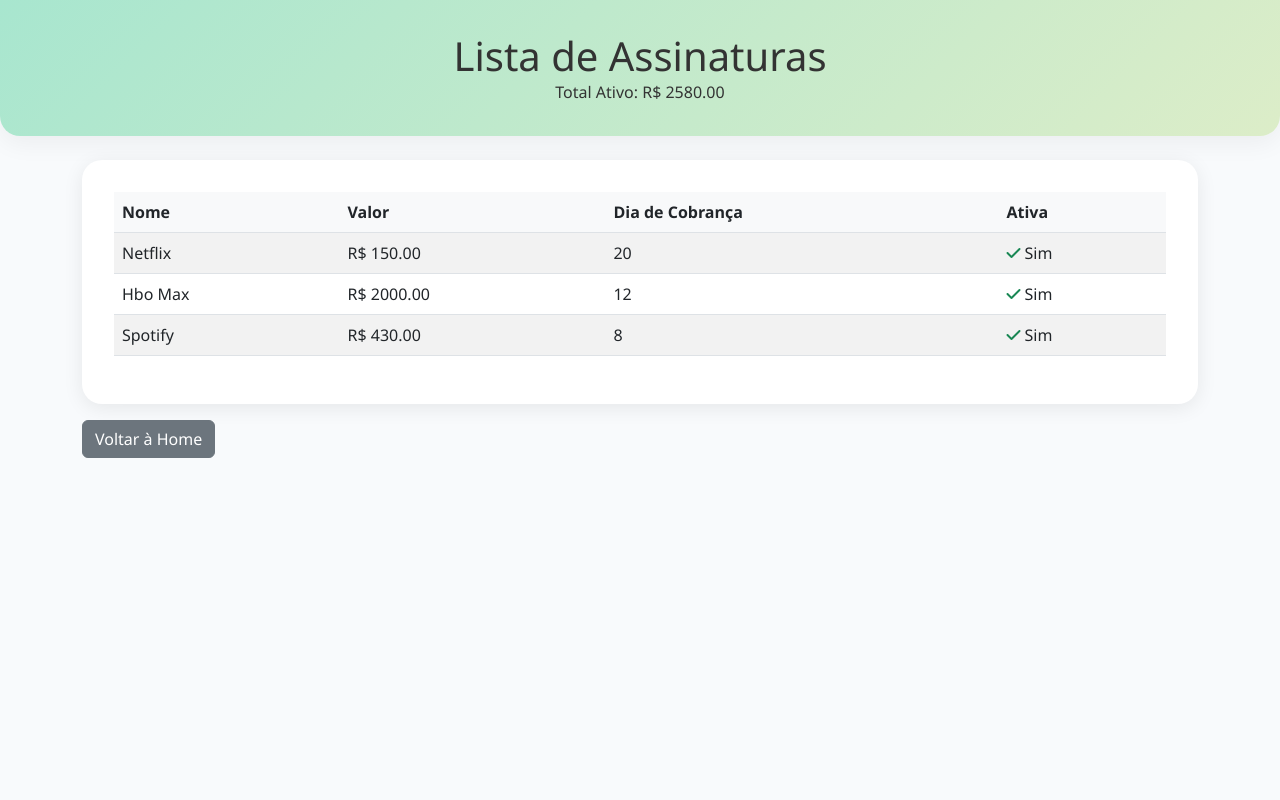
After one commit to riessz/django-gastos, a Django app: page /subscriptions/ in a window 1280 px wide. The commit adds this page. Run offline with Django 5.2, Linux system fonts and the light colour scheme; data comes from the database, SQL or seed files in the repository; both versions use the stored data as it was after the commit.

Commit message:
updates funcionalides + orgnaizacao

```diff
--- /dev/null
+++ b/myapp/static/myapp/css/list.css
@@ -0,0 +1,17 @@
+.list-container {
+    background: white;
+    border-radius: 20px;
+    padding: 2rem;
+    box-shadow: 0 4px 20px rgba(0, 0, 0, 0.08);
+    margin-top: 1rem;
+}
+
+.table th {
+    background-color: #f8f9fa;
+    border-top: none;
+    font-weight: 600;
+}
+
+.table td {
+    vertical-align: middle;
+}
--- /dev/null
+++ b/myapp/static/myapp/css/style.css
@@ -0,0 +1,122 @@
+body {
+    background-color: #f8fafc;
+    font-family: 'Segoe UI', Tahoma, Geneva, Verdana, sans-serif;
+    color: #333;
+    min-height: 100vh;
+    padding-bottom: 6rem;
+}
+.header {
+    background: linear-gradient(135deg, #a8e6cf 0%, #dcedc8 100%);
+    padding: 2rem 1rem;
+    border-radius: 0 0 20px 20px;
+    margin-bottom: 1.5rem;
+    box-shadow: 0 8px 25px rgba(0,0,0,0.05);
+}
+.greeting {
+    font-size: 2rem;
+    font-weight: 600;
+    margin-bottom: 0.2rem;
+}
+.date {
+    font-size: 1rem;
+    opacity: 0.85;
+}
+.summary-card {
+    background: white;
+    border-radius: 20px;
+    padding: 1.8rem;
+    margin: 0.6rem 0;
+    box-shadow: 0 4px 20px rgba(0, 0, 0, 0.08);
+}
+.card-icon {
+    font-size: 2.2rem;
+    margin-bottom: 0.8rem;
+    opacity: 0.8;
+}
+.card-value {
+    font-size: 2rem;
+    font-weight: 700;
+    color: #4a90e2;
+}
+.fixed-accounts li {
+    display: flex;
+    align-items: center;
+    margin: 0.45rem 0;
+    font-size: 0.95rem;
+}
+.fixed-accounts i {
+    margin-right: 0.5rem;
+    color: #f39c12;
+}
+.add-btn {
+    position: fixed;
+    bottom: 1.6rem;
+    right: 1.6rem;
+    width: 62px;
+    height: 62px;
+    border-radius: 50%;
+    background: linear-gradient(45deg, #ff9a9e 0%, #fecfef 100%);
+    border: none;
+    box-shadow: 0 4px 20px rgba(255, 154, 158, 0.45);
+    font-size: 1.5rem;
+    color: white;
+    display: flex;
+    align-items: center;
+    justify-content: center;
+    text-decoration: none;
+}
+.add-btn:hover {
+    transform: scale(1.08);
+    text-decoration: none;
+    color: white;
+}
+.expense-list {
+    background: white;
+    border-radius: 20px;
+    padding: 1.8rem;
+    box-shadow: 0 4px 20px rgba(0, 0, 0, 0.08);
+    margin-top: 1rem;
+}
+.expense-item {
+    display: flex;
+    align-items: center;
+    padding: 0.9rem 0;
+    border-bottom: 1px solid #eee;
+}
+.expense-item:last-child {
+    border-bottom: none;
+}
+.expense-icon {
+    width: 44px;
+    height: 44px;
+    border-radius: 50%;
+    display: flex;
+    align-items: center;
+    justify-content: center;
+    margin-right: 0.9rem;
+    font-size: 1.2rem;
+}
+.expense-details {
+    flex: 1;
+    min-width: 0;
+}
+.expense-name {
+    font-weight: 600;
+    margin-bottom: 0.1rem;
+    overflow: hidden;
+    text-overflow: ellipsis;
+    white-space: nowrap;
+}
+.expense-date {
+    font-size: 0.88rem;
+    color: #666;
+}
+.header .btn-outline-light {
+    border-color: rgba(255, 255, 255, 0.5);
+    color: white;
+}
+.header .btn-outline-light:hover {
+    background-color: rgba(255, 255, 255, 0.1);
+    border-color: white;
+    color: white;
+}
--- a/myapp/urls.py
+++ b/myapp/urls.py
@@ -4,4 +4,6 @@ from . import views
 urlpatterns = [
     path('', views.home, name='home'),
     path('add/', views.add_item, name='add_item'),
+    path('expenses/', views.expenses_list, name='expenses_list'),
+    path('subscriptions/', views.subscriptions_list, name='subscriptions_list'),
 ]
--- a/myapp/views.py
+++ b/myapp/views.py
@@ -44,3 +44,21 @@ def add_item(request):
         form = AddItemForm()
 
     return render(request, 'myapp/add_item.html', {'form': form})
+
+def expenses_list(request):
+    expenses = Expense.objects.order_by('-date')
+    total = sum(e.amount for e in expenses)
+    context = {
+        'expenses': expenses,
+        'total': total,
+    }
+    return render(request, 'myapp/expenses.html', context)
+
+def subscriptions_list(request):
+    subscriptions = Subscription.objects.all()
+    total = sum(s.amount for s in subscriptions if s.active)
+    context = {
+        'subscriptions': subscriptions,
+        'total': total,
+    }
+    return render(request, 'myapp/subscriptions.html', context)
--- /dev/null
+++ b/templates/myapp/subscriptions.html
@@ -0,0 +1,61 @@
+<!DOCTYPE html>
+<html lang="pt-br">
+<head>
+    <meta charset="UTF-8">
+    <meta name="viewport" content="width=device-width, initial-scale=1.0">
+    <title>Lista de Assinaturas</title>
+    {% load static %}
+    <!-- Bootstrap CSS -->
+    <link href="https://cdn.jsdelivr.net/npm/bootstrap@5.3.0/dist/css/bootstrap.min.css" rel="stylesheet">
+    <link href="https://cdnjs.cloudflare.com/ajax/libs/font-awesome/6.0.0/css/all.min.css" rel="stylesheet">
+    <link rel="stylesheet" href="{% static 'myapp/css/style.css' %}">
+    <link rel="stylesheet" href="{% static 'myapp/css/list.css' %}">
+</head>
+<body>
+    <div class="header">
+        <div class="container text-center">
+            <h1 class="mb-0">Lista de Assinaturas</h1>
+            <p class="mb-0">Total Ativo: R$ {{ total|floatformat:2 }}</p>
+        </div>
+    </div>
+
+    <div class="container">
+        <div class="list-container">
+            {% if subscriptions %}
+                <table class="table table-striped">
+                    <thead>
+                        <tr>
+                            <th>Nome</th>
+                            <th>Valor</th>
+                            <th>Dia de Cobrança</th>
+                            <th>Ativa</th>
+                        </tr>
+                    </thead>
+                    <tbody>
+                        {% for sub in subscriptions %}
+                        <tr>
+                            <td>{{ sub.name }}</td>
+                            <td>R$ {{ sub.amount|floatformat:2 }}</td>
+                            <td>{{ sub.billing_day }}</td>
+                            <td>
+                                {% if sub.active %}
+                                    <i class="fas fa-check text-success"></i> Sim
+                                {% else %}
+                                    <i class="fas fa-times text-danger"></i> Não
+                                {% endif %}
+                            </td>
+                        </tr>
+                        {% endfor %}
+                    </tbody>
+                </table>
+            {% else %}
+                <p>Nenhuma assinatura registrada.</p>
+            {% endif %}
+        </div>
+        <a href="{% url 'home' %}" class="btn btn-secondary mt-3">Voltar à Home</a>
+    </div>
+
+    <!-- Bootstrap JS -->
+    <script src="https://cdn.jsdelivr.net/npm/bootstrap@5.3.0/dist/js/bootstrap.bundle.min.js"></script>
+</body>
+</html>
```
Also changed, not shown: myapp/forms.py (+53 -0 lines), templates/myapp/expenses.html (added, +55 -0 lines), templates/myapp/home.html (+13 -125 lines), db.sqlite3.
